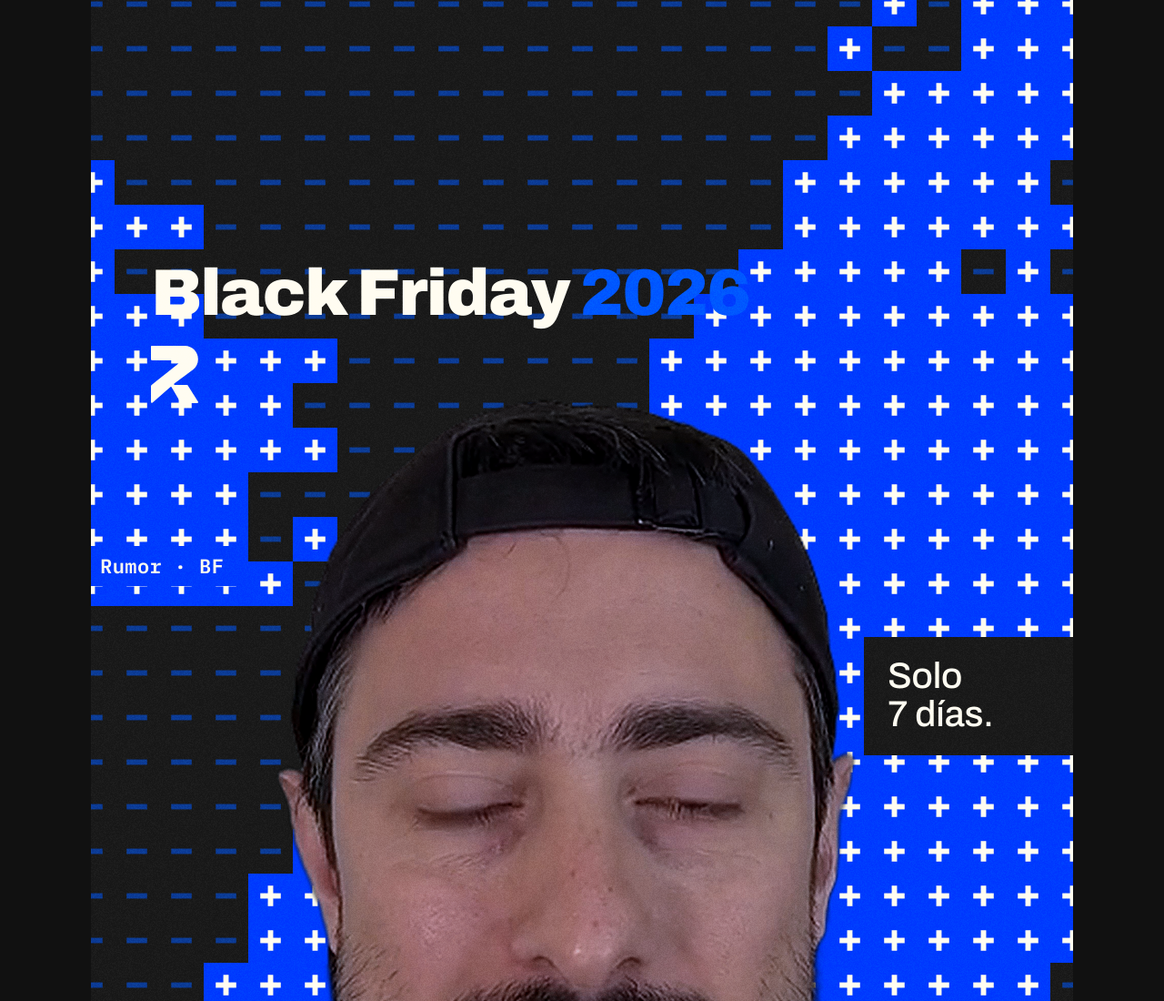
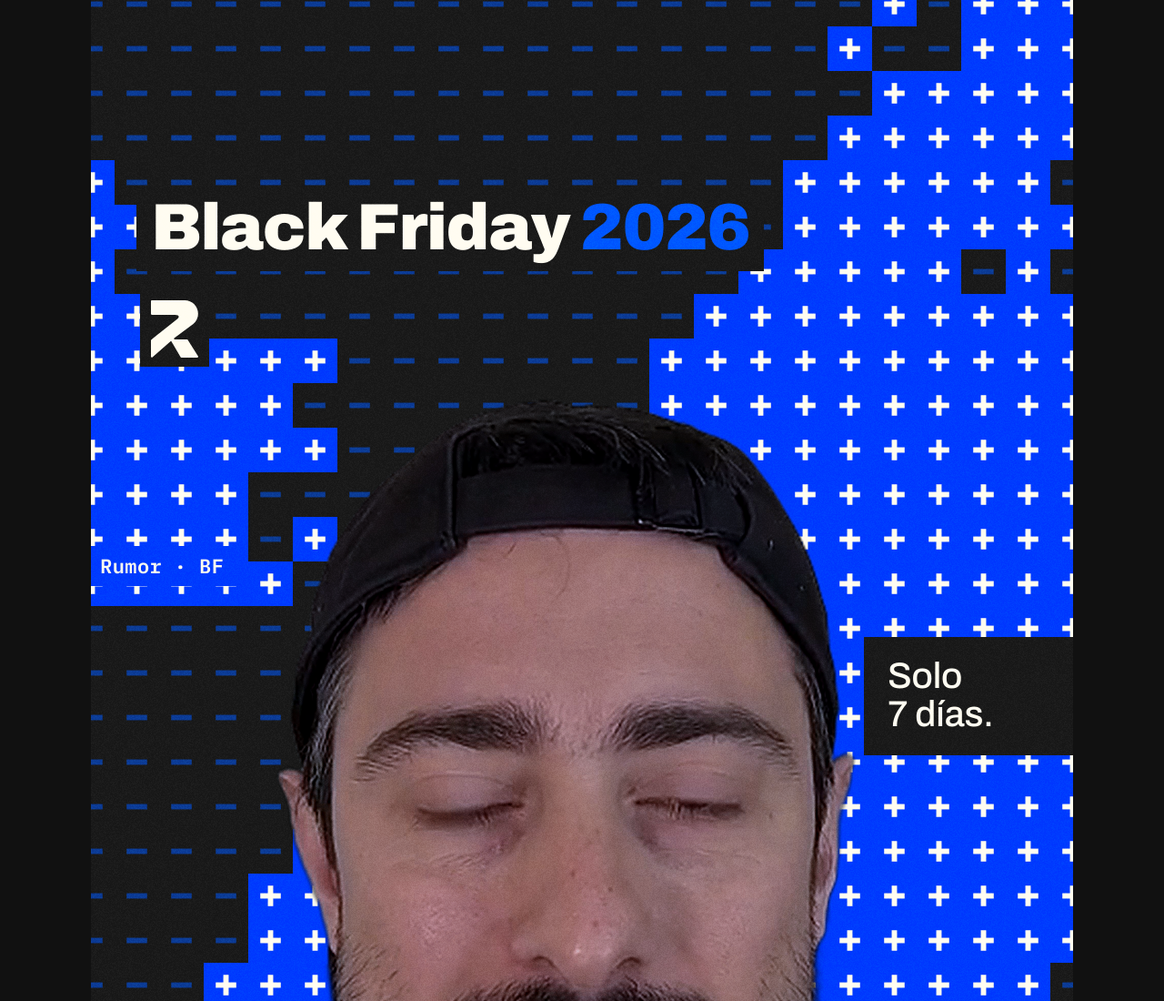
Before and after one commit to holarumoragencia/Rumor, a plain HTML site: page video/reel/prueba.html in a window 1280 px wide. Shown: the top 1100 px of the page at 91% size. Drawn offline with Linux system fonts and the light colour scheme.

Commit message:
Reel BF: título con fondo negro y más arriba
Co-Authored-By: Claude Opus 5.5 <noreply@anthropic.com>
Claude-Session: https://claude.ai/code/session_012Fnto9jpQe32MrKx8Y2jJE

```diff
--- a/video/reel/prueba.html
+++ b/video/reel/prueba.html
@@ -15,12 +15,12 @@
 
   /* Título fijo arriba (dentro de zona segura) */
   /* Título como el footer del artefacto: alineado a la izquierda + isotipo */
-  .title{position:absolute;left:66px;top:286px;display:flex;flex-direction:column;align-items:flex-start;gap:22px}
+  .title{position:absolute;left:66px;top:206px;display:flex;flex-direction:column;align-items:flex-start;gap:22px}
   .title b{font-weight:900;font-stretch:125%;font-variation-settings:"wdth" 125;font-size:72px;line-height:1;letter-spacing:-.02em;color:var(--paper)}
   .title em{font-style:normal;color:var(--blue2)}
   .title svg{width:52px;height:auto;display:block}
-  .con-fondo .title b{background:var(--black);padding:8px 16px 12px;margin-left:-16px}
-  .con-fondo .title svg{background:var(--black);padding:10px 12px;margin-left:-12px;box-sizing:content-box}
+  .title b{background:var(--black);padding:8px 16px 12px;margin-left:-16px}
+  .title svg{background:var(--black);padding:10px 12px;margin-left:-12px;box-sizing:content-box}
 
   /* Recuadros con copies (estilo Boolean Sequence) */
   .box{position:absolute;background:var(--black);color:var(--paper);font-weight:500;font-size:31px;line-height:1.18;padding:18px 22px 20px;letter-spacing:-.005em}
```
Also changed, not shown: 3 other files.
